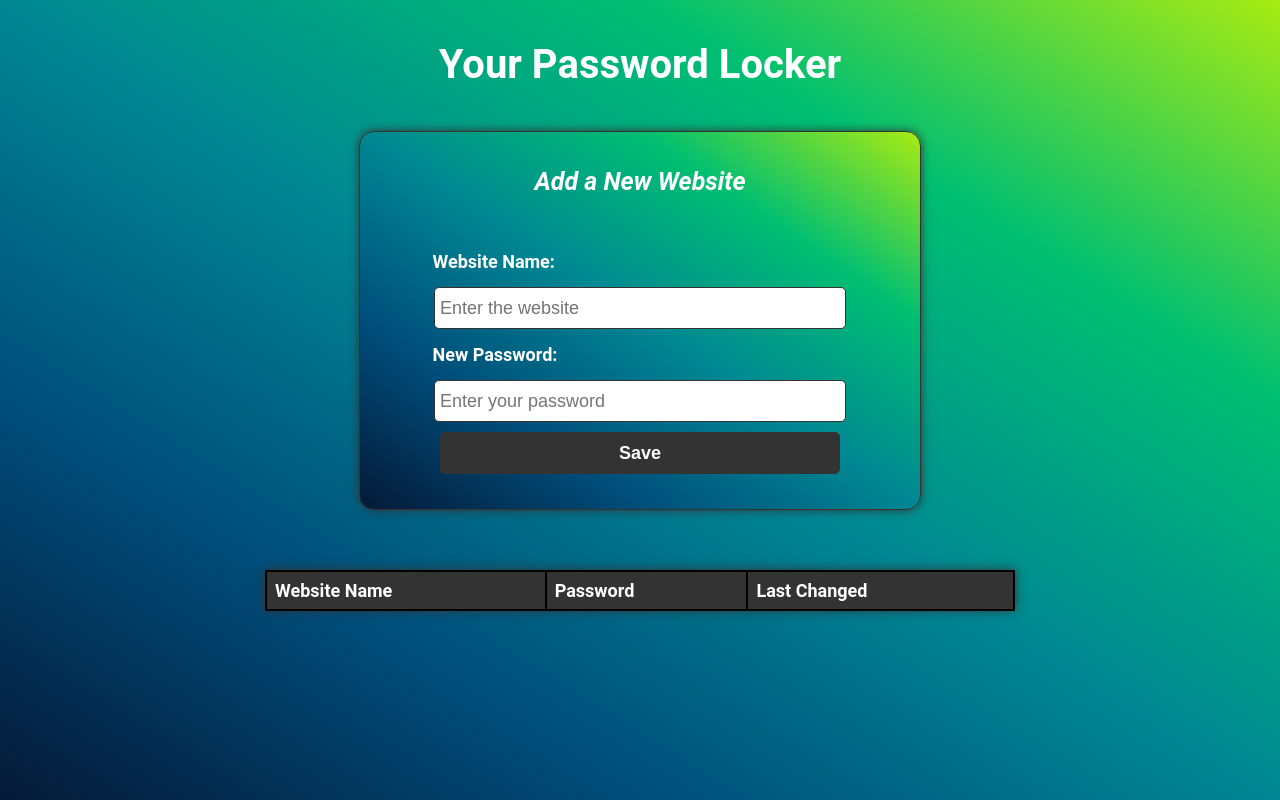
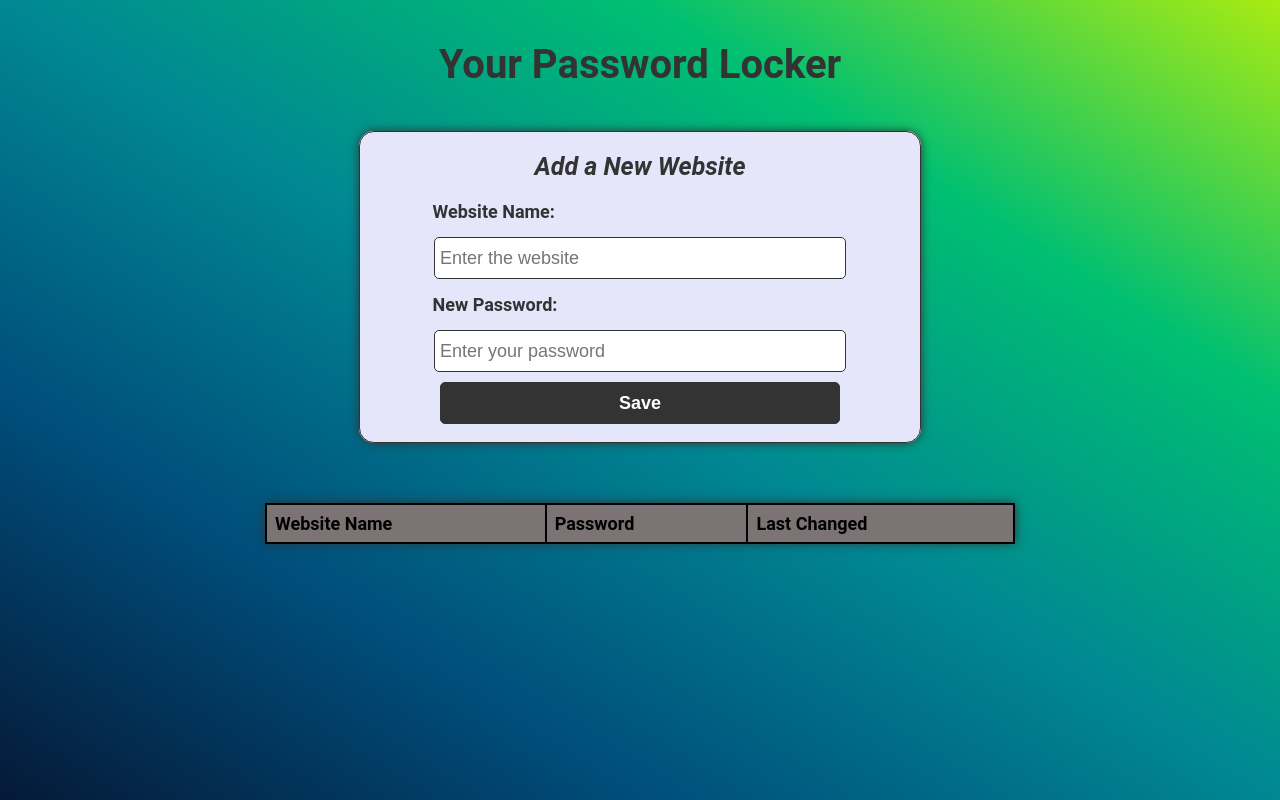
Before and after one commit to seanryderjr/password-locker, a plain HTML site: page index.html in a window 1280 px wide. Drawn offline with Linux system fonts and the light colour scheme.

Commit message:
changes some styles

```diff
--- a/styles.css
+++ b/styles.css
@@ -6,7 +6,6 @@ body {
     background-color: #f5f5f5;
     font-family: 'Roboto', sans-serif;
     font-size: 16px;
-    color: white;
     background-image: linear-gradient(to right top, #051937, #004d7a, #008793, #00bf72, #a8eb12);
     background-repeat: no-repeat;
     background-attachment: fixed;
@@ -16,7 +15,7 @@ body {
 }
 
 h1 {
-    color: white;
+    color: #333;
     font-size: 40px;
     font-weight: bold;
 
@@ -24,11 +23,11 @@ h1 {
 }
 
 h3 {
-    color: white;
+    color: #333;
     font-weight: bold;
     font-size: 25px;
     font-style: italic;
-    transform: translateY(-20px);
+    transform: translateY(-35px);
 }
 
 .allContainer {
@@ -46,13 +45,15 @@ fieldset {
     flex-direction: column;
     justify-content: center;
     align-items: center;
-    background-image: linear-gradient(to right top, #051937, #004d7a, #008793, #00bf72, #a8eb12);
     width: 500px;
     border: 1px solid #333;
     border-radius: 15px;
     padding: 30px;
     margin: 10px;
     box-shadow: 0 0 10px 0 #333;
+    background-color: lavender;
+    height: 250px;
+
 
 }
 
@@ -62,6 +63,8 @@ form {
     justify-content: center;
     align-items: center;
     width: 100%;
+    transform: translateY(-50px);
+
 }
 
 label {
@@ -71,7 +74,8 @@ label {
     padding: 5px;
     font-size: 18px;
     font-weight: bold;
-    color: white;
+    color: #333;
+
 
 }
 
@@ -120,13 +124,13 @@ th {
 
 th {
     font-size: large;
-    background-color: #333;
+    background-color: #7c7474;
 
 }
 
 td {
     font-size: smaller;
-    background-color: #f5f5f5;
+    background-color:lavender;
     color: #333;
 }
 
```
